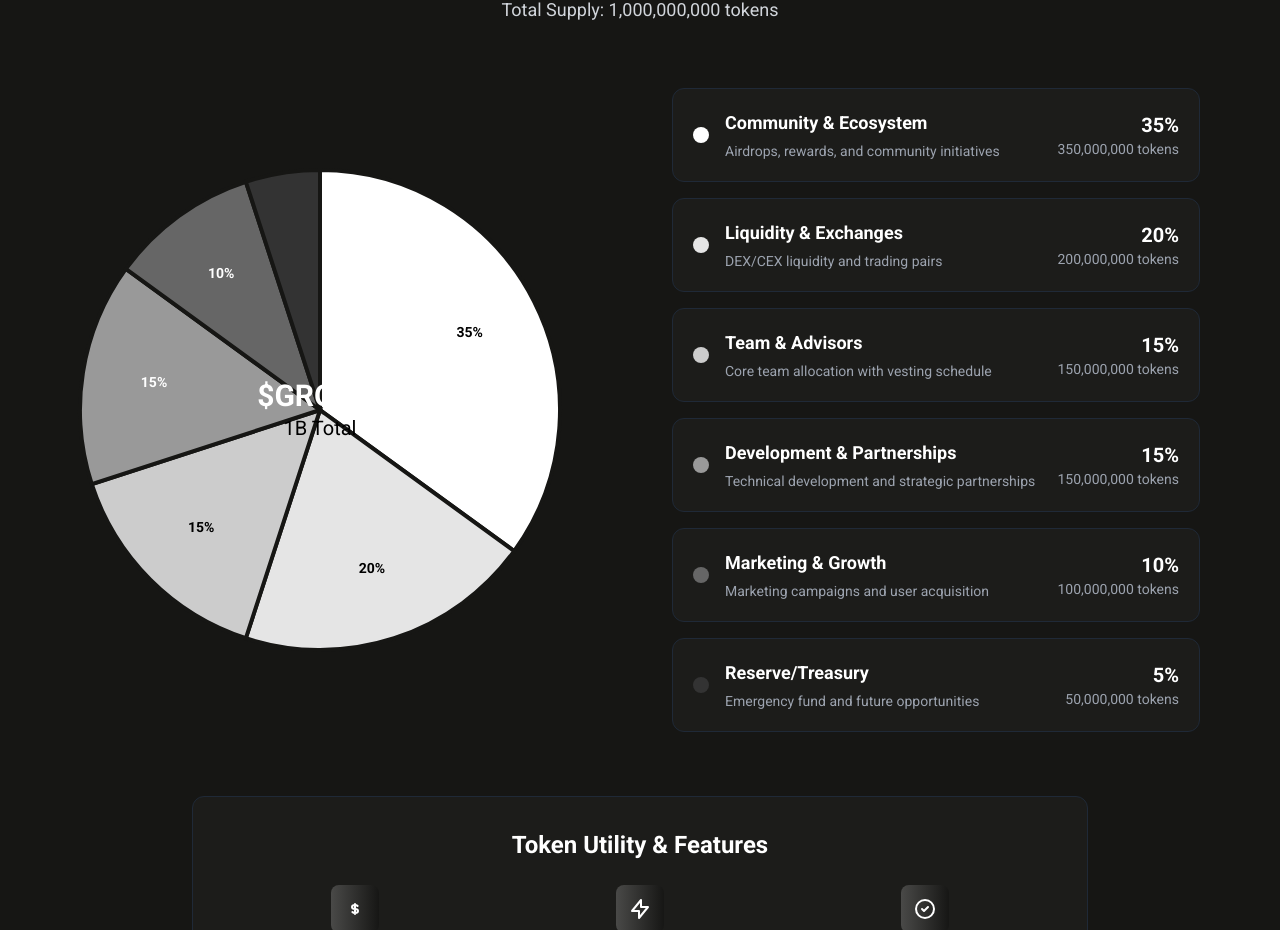
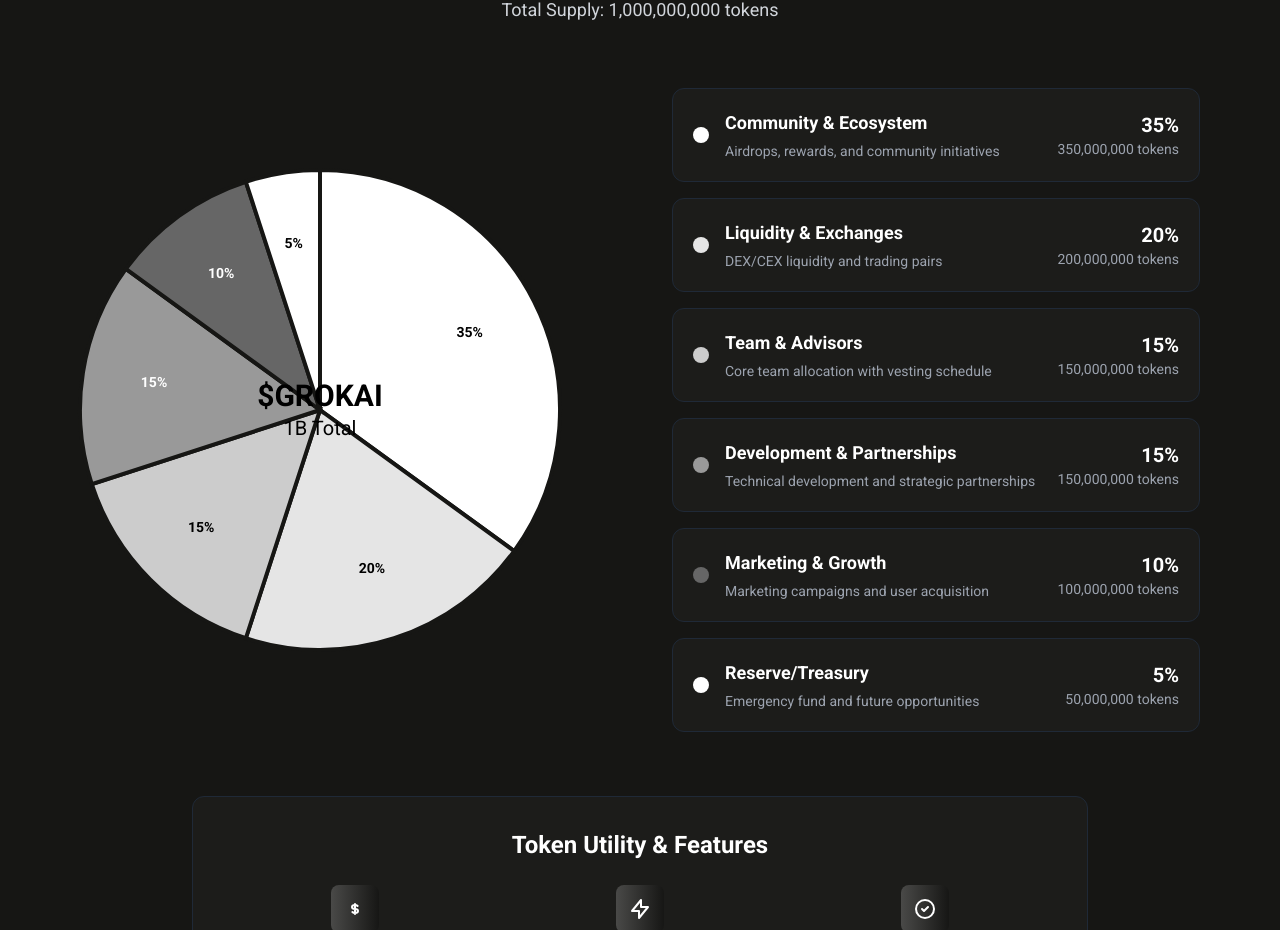
Before and after one commit to Ashik70021/GROKAI-Website, a React (Vite) app: page / in a window 1280 px wide. Shown: the part 3132-4062 px from the top of the page. Built offline with nearby package versions, Linux system fonts and the light colour scheme.

Commit message:
fixed issues

```diff
--- a/src/components/body/Tokenomics.jsx
+++ b/src/components/body/Tokenomics.jsx
@@ -9,7 +9,7 @@ const Tokenomics = () => {
         { name: 'Team & Advisors', percentage: 15, color: '#CCCCCC', description: 'Core team allocation with vesting schedule' },
         { name: 'Development & Partnerships', percentage: 15, color: '#999999', description: 'Technical development and strategic partnerships' },
         { name: 'Marketing & Growth', percentage: 10, color: '#666666', description: 'Marketing campaigns and user acquisition' },
-        { name: 'Reserve/Treasury', percentage: 5, color: '#333333', description: 'Emergency fund and future opportunities' }
+        { name: 'Reserve/Treasury', percentage: 5, color: '#FFFFFF', description: 'Emergency fund and future opportunities' }
     ];
 
     const totalSupply = "1,000,000,000";
@@ -68,7 +68,7 @@ const Tokenomics = () => {
                     onMouseEnter={() => setHoveredSegment(index)}
                     onMouseLeave={() => setHoveredSegment(null)}
                 />
-                {percentage >= 10 && ( // Only show percentage for slices 10% or larger
+                {percentage >= 5 && ( // Show percentage for slices 5% or larger
                     <text
                         x={labelX}
                         y={labelY}
@@ -120,7 +120,7 @@ const Tokenomics = () => {
 
                                 {/* Center Label */}
                                 <div className="absolute inset-0 flex flex-col items-center justify-center">
-                                    <span className="text-white text-xl sm:text-2xl lg:text-3xl font-bold">$GROKAI</span>
+                                    <span className="text-black text-xl sm:text-2xl lg:text-3xl font-bold">$GROKAI</span>
                                     <span className="text-black text-sm sm:text-lg lg:text-xl">1B Total</span>
                                 </div>
                             </div>
```
